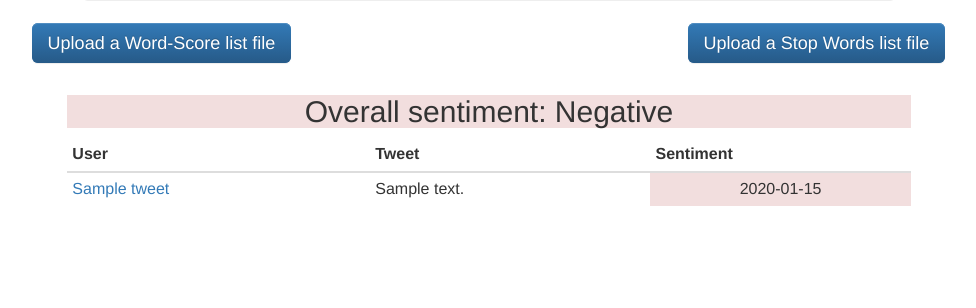
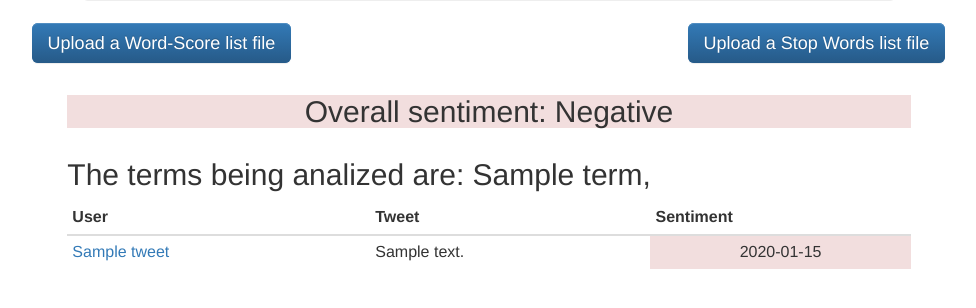
Before and after one commit to abcsds/tw, a Django app: template etc/templates/dashboard/dashboard.html in a window 1280 px wide. Shown: the part 443-751 px from the top of the page, without its empty margins (151-1127 px from the left). Run offline with Django 3.2, Linux system fonts and the light colour scheme; the template is opened without the code that fills it: most values are stand-ins (such as "Sample title", 1, 10 or a date in 2020); style sheets or scripts are compiled from the project's sources; some libraries are stand-ins or nearby versions.

Commit message:
Terms on dashboard

```diff
--- a/dashboard/views.py
+++ b/dashboard/views.py
@@ -1,5 +1,6 @@
 from django.shortcuts import render, redirect
 from .models import *
+from twitter_stream.models import FilterTerm
 
 
 def dashboard(request):
@@ -33,7 +34,7 @@ def dashboard(request):
         raise Http404("No tweets found: run stream.")
     for tweet in SenTweet.objects.all():
         overall += tweet.sentiment
-    context = {'tweets': tweets, 'overall': overall}
+    context = {'tweets': tweets, 'overall': overall, 'terms': FilterTerm.objects.all()}
     return render(request, 'dashboard/dashboard.html', context)#{'tweets': SenTweet.objects.all(), 'overall':0})
 
 # View form to upload file
--- a/etc/templates/dashboard/dashboard.html
+++ b/etc/templates/dashboard/dashboard.html
@@ -88,6 +88,14 @@
 
             </div>
             <div class="col-md-8 col-md-offset-2">
+                <h2 class="text-justify">The terms being analized are:
+                {% for term in terms %}
+                    {{ term }},
+                {% endfor %}
+                </h2>
+
+            </div>
+            <div class="col-md-8 col-md-offset-2">
                 {% if tweets %}
                     <div class="table-responsive">
                     <table class="table table-condensed">
```
